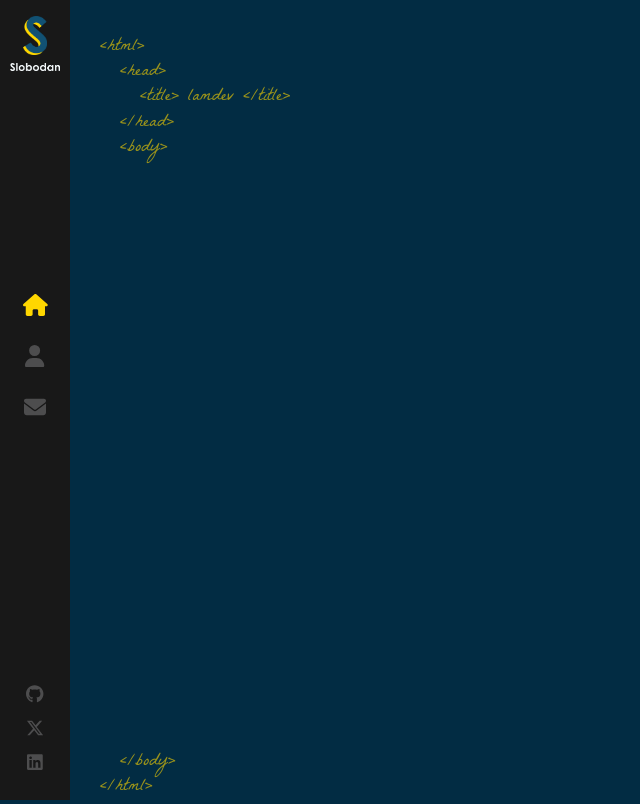
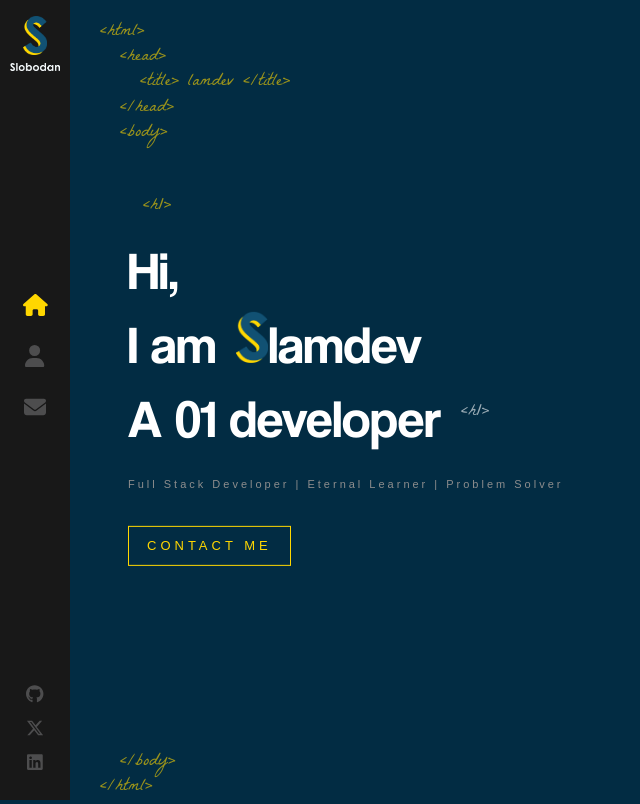
Before and after one commit to OumarLAM/oumarlam-portfolio, a React (Vite) app: page / in a window 1280 px wide. Shown: the whole page, without its empty margins (0-640 px from the left). Built offline with nearby package versions, Linux system fonts and the light colour scheme.

Commit message:
Add home page

```diff
--- a/src/App.jsx
+++ b/src/App.jsx
@@ -1,16 +1,18 @@
-import './App.scss'
-import { Route, Routes } from 'react-router-dom'
-import Layout from './components/Layout'
+import "./App.scss";
+import { Route, Routes } from "react-router-dom";
+import Layout from "./components/Layout";
+import Home from "./components/Home";
 
 function App() {
-
   return (
     <>
       <Routes>
-        <Route path='/' element={<Layout />} />
+        <Route path="/" element={<Layout />}>
+          <Route index element={<Home />} />
+        </Route>
       </Routes>
     </>
-  )
+  );
 }
 
-export default App
+export default App;
--- /dev/null
+++ b/src/components/Home/index.jsx
@@ -0,0 +1,22 @@
+import { Link } from 'react-router-dom'
+import LogoTitle from "../../assets/images/logo-s.png";
+import './index.scss'
+
+const Home = () => {
+  return (
+    <div className="container home-page">
+      <div className="text-zone">
+        <h1>Hi, <br /> I am
+        <img src={LogoTitle} alt="Developer" />
+        lamdev
+        <br />
+        A 01 developer
+        </h1>
+        <h2>Full Stack Developer | Eternal Learner | Problem Solver</h2>
+        <Link to='/contact' className='flat-button'>CONTACT ME</Link>
+      </div>
+    </div>
+  );
+};
+
+export default Home;
--- /dev/null
+++ b/src/components/Home/index.scss
@@ -0,0 +1,79 @@
+.home-page {
+    .text-zone {
+        position: absolute;
+        left: 10%;
+        top: 50%;
+        transform: translateY(-50%);
+        width: 40%;
+        max-height: 90%;
+    }
+
+    h1 {
+        color: #fff;
+        font-size: 53px;
+        margin: 0;
+        font-family: 'Coolvetica';
+        font-weight: 400;
+
+        &::before {
+            content: '<h1>';
+            font-family: 'La Belle Aurore';
+            color: #ffd700;
+            font-size: 18px;
+            position: absolute;
+            margin-top: -40px;
+            left: 15px;
+            opacity: 0.6;
+        }
+
+        &::after {
+            content: '<h1>';
+            font-family: 'La Belle Aurore';
+            font-size: 18px;
+            position: absolute;
+            margin-top: 18px;
+            margin-left: 20px;
+            animation: fadeIn 1s 1.7s backwards;
+            opacity: 0.6;
+        }
+
+        img {
+            width: 32px;
+            margin-left: 20px;
+            opacity: 0;
+            height: auto;
+            animation: rotateIn 1s linear both;
+            animation-delay: 1.4s;
+        }
+    }
+
+    h2 {
+        color: #8d8d8d;
+        margin-top: 20px;
+        font-weight: 400;
+        font-size: 11px;
+        font-family: sans-serif;
+        letter-spacing: 3px;
+        animation: fadeIn 1s 1.8s backwards;
+    }
+
+    .flat-button {
+        color: #ffd700;
+        font-size: 13px;
+        font-weight: 400;
+        letter-spacing: 4px;
+        font-family: sans-serif;
+        text-decoration: none;
+        padding: 10px 18px;
+        border: 1px solid #ffd700;
+        margin-top: 25px;
+        float: left;
+        animation: fadeIn 1s 1.8s backwards;
+        white-space: nowrap;
+
+        &:hover {
+            background: #ffd700;
+            color: #333;
+        }
+    }
+}
--- a/src/components/Layout/index.jsx
+++ b/src/components/Layout/index.jsx
@@ -1,5 +1,6 @@
 import Sidebar from "../Sidebar";
-import "./index.scss";
+import { Outlet } from 'react-router-dom'
+import './index.scss';
 
 const Layout = () => {
   return (
@@ -23,7 +24,8 @@
           <span className="top-body-opening">&lt;body&gt;</span>
         </span>
 
-        {/* <Outlet /> */}
+        {/* Render the Home component inside the Layout component */}
+        <Outlet />
 
         <span className="tags bottom-tags">
           &lt;/body&gt; <br />
--- a/src/components/Layout/index.scss
+++ b/src/components/Layout/index.scss
@@ -14,7 +14,7 @@
 
 .top-tags {
   bottom: auto;
-  top: 35px;
+  top: 20px;
   display: block;
 }
 
@@ -31,3 +31,18 @@
 .bottom-tag-html {
   margin-left: -20px;
 }
+
+.container {
+    width: 100%;
+    will-change: contents;
+    height: 90%;
+    min-height: 566px;
+    position: absolute;
+    opacity: 0;
+    top: 5%;
+    margin: 0 auto;
+    z-index: 1;
+    transform-style: preserve-3d;
+    animation: fadeIn 1s forwards;
+    animation-delay: 1s;
+}
--- a/src/index.css
+++ b/src/index.css
@@ -1,3 +1,6 @@
+/* *****TO DO***** */
+/* - Change colors  */
+
 html {
   font-size: 62.5%;
 }
```
